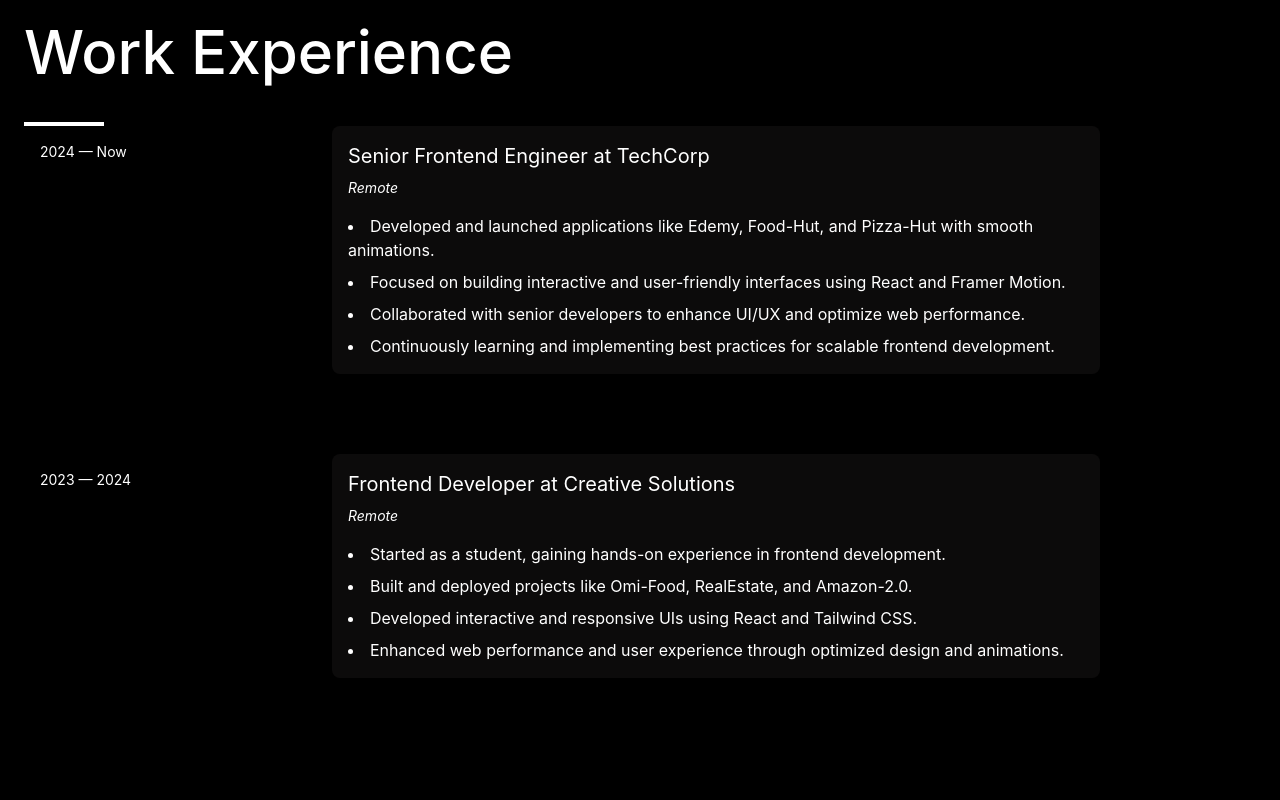
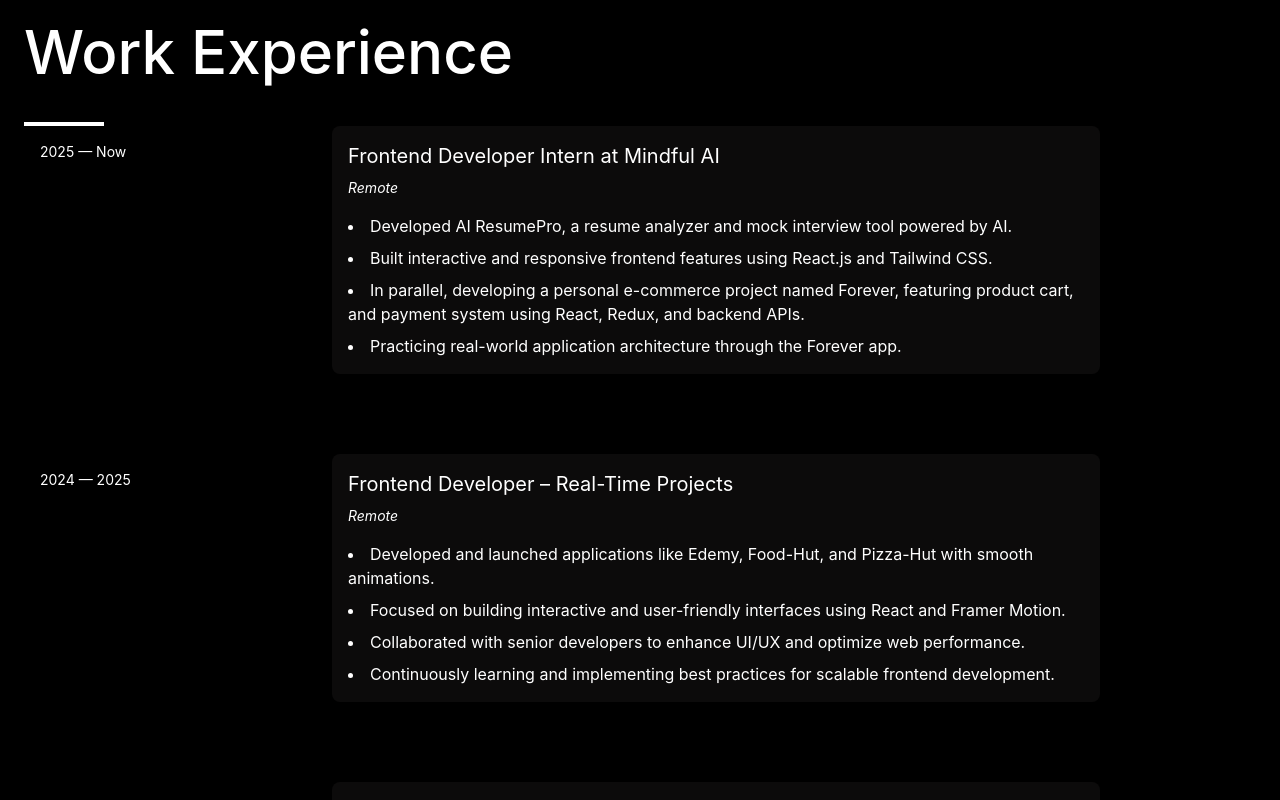
Before and after one commit to naveenkumar13-gif/portfolio, a React (Create React App) app: page / in a window 1280 px wide. Shown: the part 1960-2760 px from the top of the page. Built offline with nearby package versions, Linux system fonts and the light colour scheme.

Commit message:
refactor: remove Testimonials import and update project links to include GitHub and live view options

```diff
--- a/src/App.js
+++ b/src/App.js
@@ -5,7 +5,6 @@ import Hero from "./components/hero/index";
 import Project from "./components/project/index";
 import About from "./components/about/index";
 import Experiences from "./components/experience/index";
-import Testimonials from "./components/testimonial/index";
 import Contact from "./components/contact/index";
 
 function App() {
--- a/src/components/project/index.js
+++ b/src/components/project/index.js
@@ -48,14 +48,26 @@ function index() {
               <h2 className="text-2xl font-medium mb-4">{project.name}</h2>
               <div className="flex flex-col justify-between">
                 <p className="mb-4 flex-grow text-2xl">{project.description}</p>
+                <div>
+                  <a
+                    href={project.git}
+                    target="_blank"
+                    rel="noreferrer"
+                    className="bg-white text-stone-900 rounded-full py-2 px-2 w-32 hover:bg-gray-100 text-center text-sm"
+                  >
+                    GitHub
+                  </a>
+                  {project.link && (
                     <a
                       href={project.link}
                       target="_blank"
                       rel="noreferrer"
-                  className="bg-white text-stone-900 rounded-full py-2 px-2 w-32 hover:bg-gray-100 text-center text-sm"
+                      className="bg-white text-stone-900 rounded-full py-2 px-2 w-32 hover:bg-gray-100 text-center text-sm ml-4"
                     >
-                  View on GitHub
+                      view live
                     </a>
+                  )}
+                </div>
               </div>
             </div>
           </motion.div>
--- a/src/data/index.js
+++ b/src/data/index.js
@@ -32,46 +32,51 @@ export const HERO_CONTENT = {
 
 export const PROJECTS = [
   {
+    name: "AI ResumePro",
+    description:
+      "AI ResumePro that uses AI to analyze resumes and conduct mock interviews, to improve skills.",
+    image: projects4,
+    git: "https://github.com/naveenkumar13-gif/ai-resume",
+    link: "https://ai-resume-blond-eight.vercel.app/",
+  },
+  {
     name: "Edemy",
     description:
       "Edemy is an online course platform with Framer Motion animations for an interactive learning experience",
     image: projects6,
-    link: "https://github.com/naveenkumar13-gif/Edemy.git",
+    git: "https://github.com/naveenkumar13-gif/Edemy.git",
+    link: "https://edemy-sepia.vercel.app/",
   },
   {
     name: "Food-Hut",
     description:
       "Food-Hut is a food ordering app with filters, animations, and a seamless user experience  ordering, and delivery.",
     image: projects5,
-    link: "https://github.com/naveenkumar13-gif/Food-hut.git",
+    git: "https://github.com/naveenkumar13-gif/Food-hut.git",
+    link: "https://food-hut-sandy.vercel.app/",
   },
   {
     name: "Pizza-Hut",
     description:
       "Pizza Hut's app enables easy ordering, customization, delivery, and deals for the lovely customer",
     image: projects3,
-    link: "https://github.com/naveenkumar13-gif/pizza-Hut.git",
+    git: "https://github.com/naveenkumar13-gif/pizza-Hut.git",
+    link: "https://pizza-hut-smoky.vercel.app/",
   },
-  {
-    name: "AI ResumePro",
-    description:
-      "AI ResumePro that uses AI to analyze resumes and conduct mock interviews, to improve skills.",
-    image: projects4,
-    link: "https://resume-ai-livid.vercel.app/",
-  },
+
   {
     name: "Realestate",
     description:
       "Real estate apps facilitate property listings, searches, virtual tours, agent interactions, and transactions.",
     image: projects2,
-    link: "https://github.com/naveenkumar13-gif/Realestate.git",
+    git: "https://github.com/naveenkumar13-gif/Realestate.git",
   },
   {
     name: "Omi-food",
     description:
       "The Landing page of Omi-Food apps streamline food ordering, delivery, restaurant listings, and customer interactions.",
     image: projects1,
-    link: "https://github.com/naveenkumar13-gif/omi-food.git",
+    git: "https://github.com/naveenkumar13-gif/omi-food.git",
   },
 ];
 
@@ -84,8 +89,19 @@ export const ABOUT_CONTENT = {
 
 export const EXPERIENCES = [
   {
-    yearRange: "2024 — Now",
-    title: "Senior Frontend Engineer at TechCorp",
+    yearRange: "2025 — Now",
+    title: "Frontend Developer Intern at Mindful AI",
+    location: "Remote",
+    description: [
+      "Developed AI ResumePro, a resume analyzer and mock interview tool powered by AI.",
+      "Built interactive and responsive frontend features using React.js and Tailwind CSS.",
+      "In parallel, developing a personal e-commerce project named Forever, featuring product  cart,  and payment system using React, Redux, and backend APIs.",
+      "Practicing real-world application architecture  through the Forever app.",
+    ],
+  },
+  {
+    yearRange: "2024 — 2025",
+    title: "Frontend Developer – Real-Time Projects ",
     location: "Remote",
     description: [
       "Developed and launched applications like Edemy, Food-Hut, and Pizza-Hut with smooth animations.",
@@ -100,7 +116,7 @@ export const EXPERIENCES = [
     location: "Remote",
     description: [
       "Started as a student, gaining hands-on experience in frontend development.",
-      "Built and deployed projects like Omi-Food, RealEstate, and Amazon-2.0.",
+      "Built and deployed projects like Omi-Food, RealEstate, and Pizza-Hut.",
       "Developed interactive and responsive UIs using React and Tailwind CSS.",
       "Enhanced web performance and user experience through optimized design and animations.",
     ],
```
Lines whose indentation alone changed are shown as unchanged.
